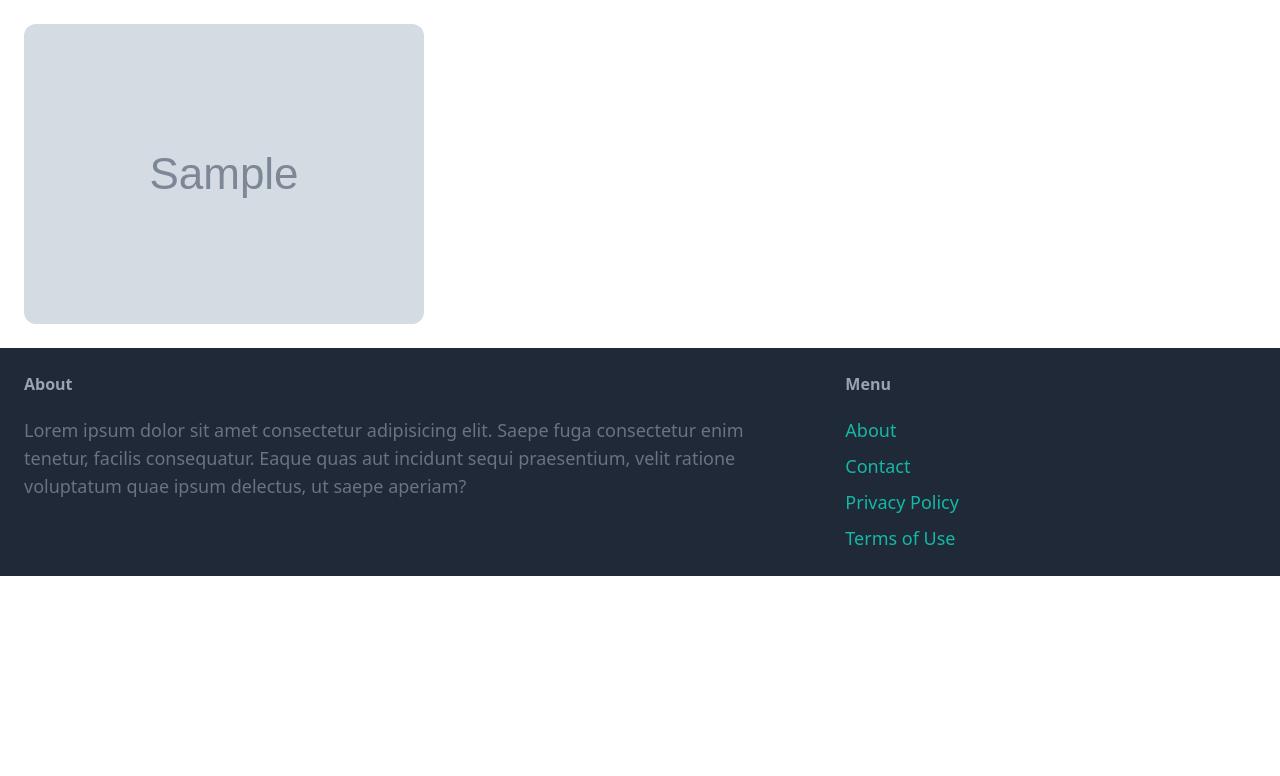
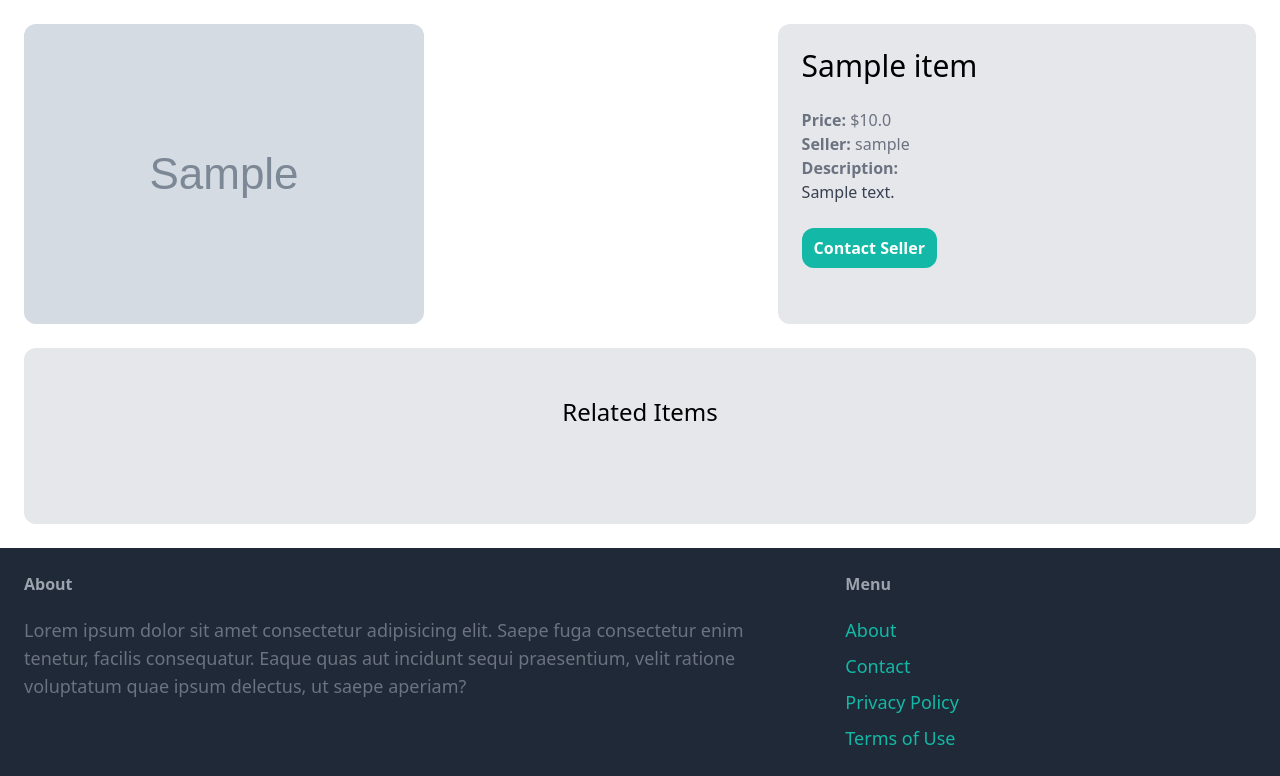
Before and after one commit to vperizes/online_marketplace, a Django app: page /items/1 in a window 1280 px wide. Shown: the part 77-853 px from the top of the page. Before the commit the page ends 653 px from the top, so only its background shows below. Run offline with Django 5.2, Linux system fonts and the light colour scheme; tables that the repository leaves empty hold one stand-in row (values such as "Sample post"); grey boxes marked "Sample" are stand-in pictures; some libraries are stand-ins or nearby versions.

Commit message:
add new item. add show related items

```diff
--- a/marketplace/item/templates/item/detail.html
+++ b/marketplace/item/templates/item/detail.html
@@ -9,5 +9,35 @@
         <div class="col-span-3">
             <img class="rounded-xl" src="{{item.image.url}}" alt="{{item.name}} image">
         </div>
+        <div class="col-span-2 p-6 bg-gray-200 rounded-xl">
+            <h1 class="mb-6 text-3xl">{{item.name}}</h1>
+            <p class="text-gray-500"><strong>Price: </strong>${{item.price}}</p>
+            <p class="text-gray-500"><strong>Seller: </strong>{{item.created_by.username}}</p>
+            {% if item.description %}
+                <p class="text-gray-700"><strong class="text-gray-500">Description:</strong><br> {{item.description}}</p>
+            {% endif %}
+
+            <a href="#" class="inline-block mt-6 px-3 py-2 text-m font-semibold bg-teal-500 text-white rounded-xl hover:bg-teal-700">Contact Seller</a>
+        </div>
     </div>
+
+    <div class="mt-6 px-6 py-12 bg-gray-200 rounded-xl">
+        <h2 class="mb-12 text-2xl text-center">Related Items</h2>
+
+        <div class="grid grid-cols-3 gap-3">
+            {% for item in related_items %}
+                <div>
+                    <a href="{% url "item:detail" item.id%}">
+                        <div>
+                            <img src="{{item.image.url}}" alt="{{item.name}} image" class="rounded-t-xl w-full"/>
+                        </div>
+                        <div class="p-6 bg-white rounded-b-xl">
+                            <h2 class="text-2xl">{{item.name}}</h2>
+                            <p class="text-gray-500">Price: {{item.price}}</p>
+                        </div>
+                    </a>
+                </div>
+            {% endfor %}
+        </div>
+     </div>
 {% endblock  %}
--- a/marketplace/item/views.py
+++ b/marketplace/item/views.py
@@ -4,4 +4,9 @@ from .models import Item
 
 def detail(request, pk):
     item = get_object_or_404(Item, pk=pk)
-    return render(request, "item/detail.html", {"item": item})
+    related_items = Item.objects.filter(category=item.category, is_sold=False).exclude(
+        pk=pk
+    )[0:3]
+    return render(
+        request, "item/detail.html", {"item": item, "related_items": related_items}
+    )
```
Also changed, not shown: marketplace/media/item_images/toy_car.jpg (added).
